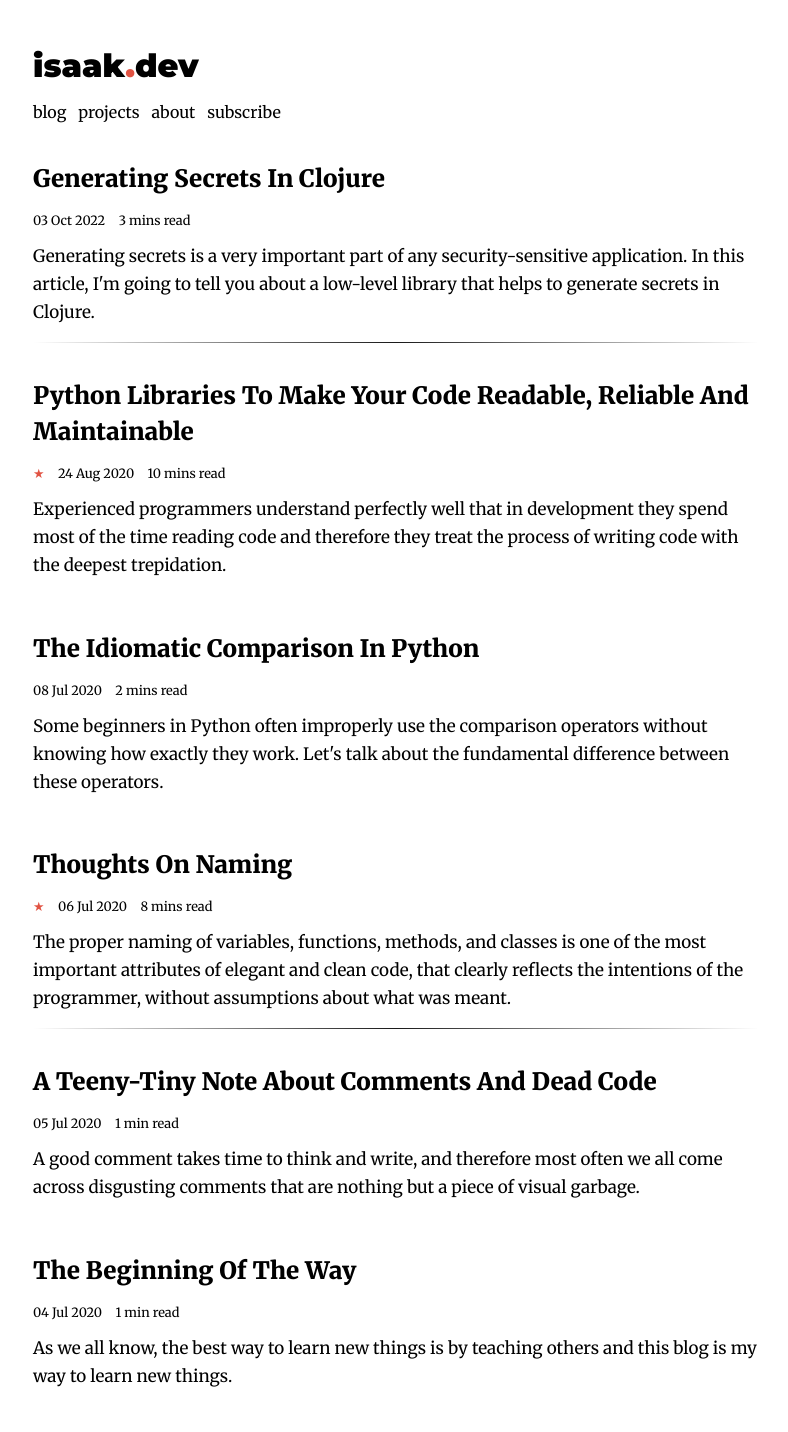
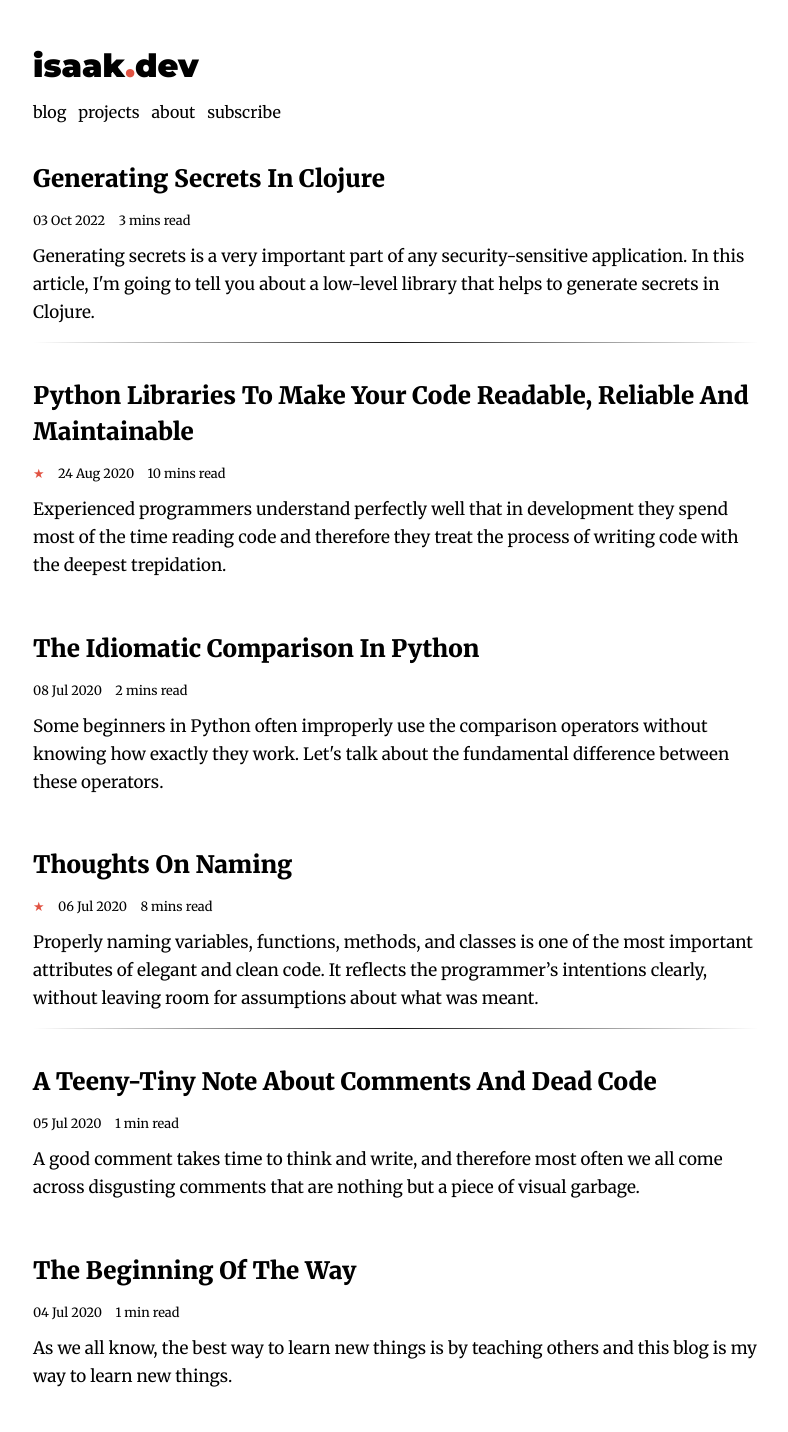
Before and after one commit to lk-geimfari/lk-geimfari.github.io, a Jekyll site: the page built from index.md, in a window 1280 px wide. Shown: the whole page, without its empty margins (244-1032 px from the left). Built offline with Jekyll 4.4.1, drawn with Linux system fonts in a browser that asks for light colours; nearby versions of some CDN libraries.

Commit message:
Update 2020-07-06-a-few-thoughts-about-naming.md

```diff
--- a/_posts/2020-07-06-a-few-thoughts-about-naming.md
+++ b/_posts/2020-07-06-a-few-thoughts-about-naming.md
@@ -2,9 +2,7 @@
 layout: post
 title: Thoughts on naming
 date: 2020-07-06
-description: The proper naming of variables, functions, methods, and classes is one of the most important
-    attributes of elegant and clean code, that clearly reflects the intentions of the programmer,
-    without assumptions about what was meant.
+description: Properly naming variables, functions, methods, and classes is one of the most important attributes of elegant and clean code. It reflects the programmer’s intentions clearly, without leaving room for assumptions about what was meant.
 preview_img: caspar-david-friedrich-der-einsame-baum.jpg
 published: true
 starred: true
```
